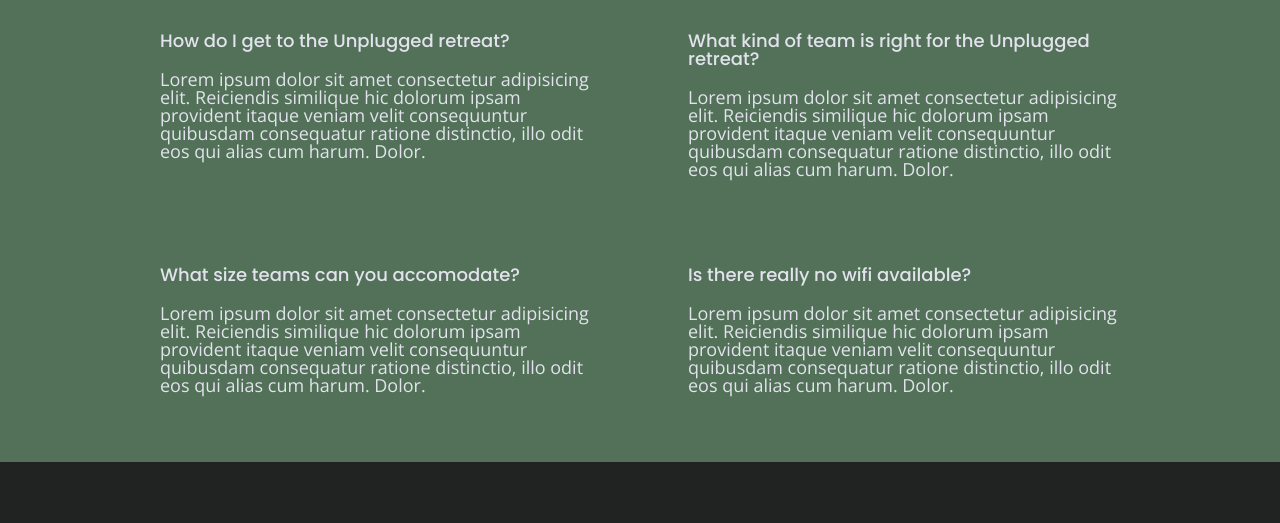
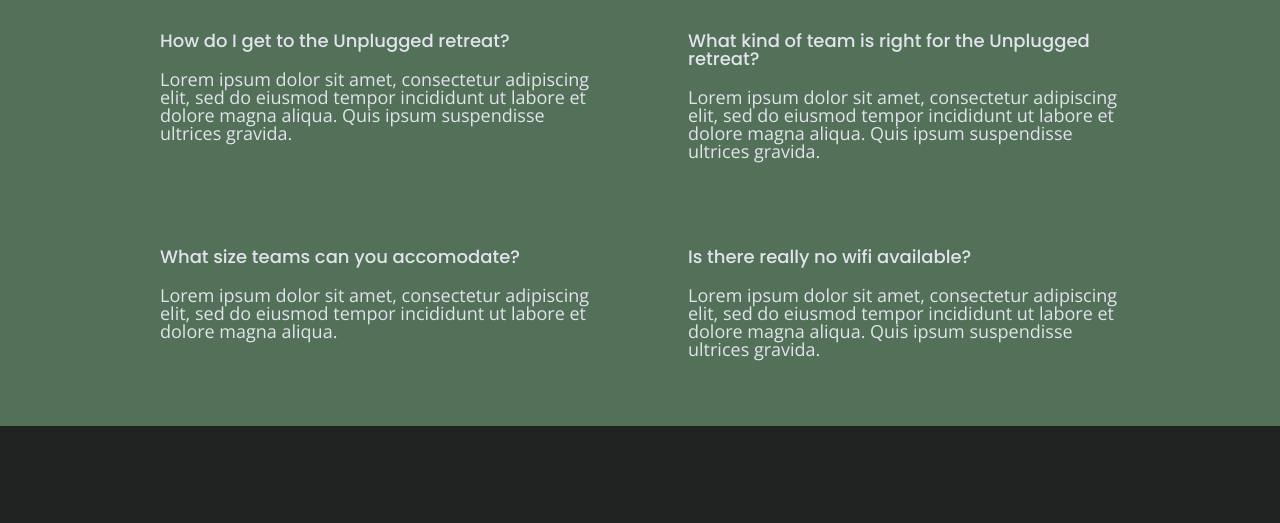
Before and after one commit to alymichwoo/unplugged-v2, a website: page faq/index.html in a window 1280 px wide. Shown: the part 208-731 px from the top of the page. Drawn offline with nearby package versions, Linux system fonts and the light colour scheme.

Commit message:
Update placeholder lorem ipsum to match mockup

```diff
--- a/faq/index.html
+++ b/faq/index.html
@@ -52,27 +52,23 @@
       <h2>Frequently Asked Questions</h2>
       <div class="faq-content">
         <h4>How do I get to the Unplugged retreat?</h4>
-        <p>Lorem ipsum dolor sit amet consectetur adipisicing elit. Reiciendis similique hic dolorum ipsam provident
-          itaque veniam velit consequuntur quibusdam consequatur ratione distinctio, illo odit eos qui alias cum harum.
-          Dolor.</p>
+        <p>Lorem ipsum dolor sit amet, consectetur adipiscing elit, sed do eiusmod tempor incididunt ut labore et dolore
+          magna aliqua. Quis ipsum suspendisse ultrices gravida.</p>
       </div>
       <div class="faq-content">
         <h4>What kind of team is right for the Unplugged retreat?</h4>
-        <p>Lorem ipsum dolor sit amet consectetur adipisicing elit. Reiciendis similique hic dolorum ipsam provident
-          itaque veniam velit consequuntur quibusdam consequatur ratione distinctio, illo odit eos qui alias cum harum.
-          Dolor.</p>
+        <p>Lorem ipsum dolor sit amet, consectetur adipiscing elit, sed do eiusmod tempor incididunt ut labore et dolore
+          magna aliqua. Quis ipsum suspendisse ultrices gravida.</p>
       </div>
       <div class="faq-content">
         <h4>What size teams can you accomodate?</h4>
-        <p>Lorem ipsum dolor sit amet consectetur adipisicing elit. Reiciendis similique hic dolorum ipsam provident
-          itaque veniam velit consequuntur quibusdam consequatur ratione distinctio, illo odit eos qui alias cum harum.
-          Dolor.</p>
+        <p>Lorem ipsum dolor sit amet, consectetur adipiscing elit, sed do eiusmod tempor incididunt ut labore et dolore
+          magna aliqua.</p>
       </div>
       <div class="faq-content">
         <h4>Is there really no wifi available?</h4>
-        <p>Lorem ipsum dolor sit amet consectetur adipisicing elit. Reiciendis similique hic dolorum ipsam provident
-          itaque veniam velit consequuntur quibusdam consequatur ratione distinctio, illo odit eos qui alias cum harum.
-          Dolor.</p>
+        <p>Lorem ipsum dolor sit amet, consectetur adipiscing elit, sed do eiusmod tempor incididunt ut labore et dolore
+          magna aliqua. Quis ipsum suspendisse ultrices gravida.</p>
       </div>
     </div>
   </main>
@@ -91,9 +87,12 @@
         <div class="social">
           <h4>Social</h4>
           <div class="social-icons">
-            <p><a href="https://www.facebook.com/yoursite" target="_blank" rel="noopener"><i class="fa-brands fa-facebook-f"></i></a></p>
-            <p><a href="https://www.twitter.com/yoursite" target="_blank" rel="noopener"><i class="fa-brands fa-twitter"></i></a></p>
-            <p><a href="https://www.instagram.com/yoursite" target="_blank" rel="noopener"><i class="fa-brands fa-instagram"></i></a></p>
+            <p><a href="https://www.facebook.com/yoursite" target="_blank" rel="noopener"><i
+                  class="fa-brands fa-facebook-f"></i></a></p>
+            <p><a href="https://www.twitter.com/yoursite" target="_blank" rel="noopener"><i
+                  class="fa-brands fa-twitter"></i></a></p>
+            <p><a href="https://www.instagram.com/yoursite" target="_blank" rel="noopener"><i
+                  class="fa-brands fa-instagram"></i></a></p>
           </div>
         </div>
       </div>
```
Also changed, not shown: about/index.html (+12 -9 lines), index.html (+10 -8 lines).
